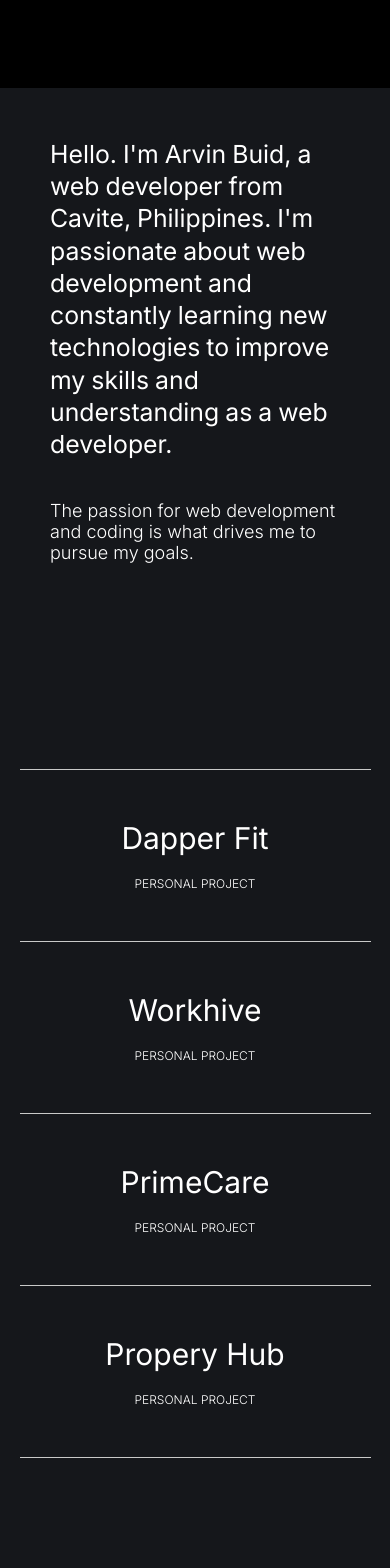
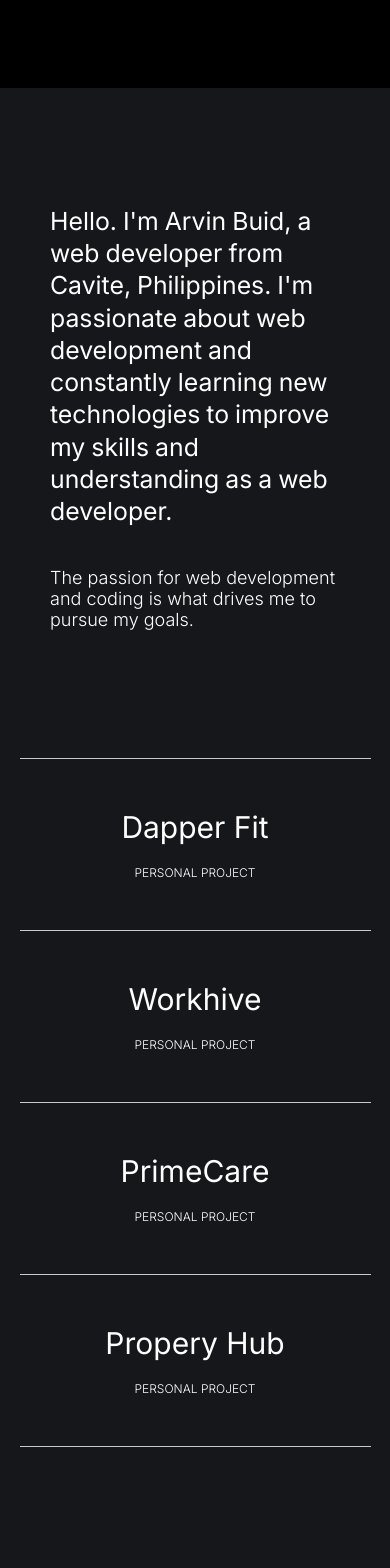
Before and after one commit to arvinbuid/portfolio, a Next.js app: page / in a window 390 px wide. Shown: the part 820-2388 px from the top of the page. Built offline with nearby package versions, Linux system fonts and the light colour scheme.

Commit message:
Update height to auto in src/app/page component styling & fix margin-top media queries in Description component styling.

```diff
--- a/components/description.module.css
+++ b/components/description.module.css
@@ -6,28 +6,22 @@
   justify-content: center;
   color: white;
 
-  /* @media (min-width: 1025px) and (max-width: 1440px) {
-    padding-left: 150px;
-    padding-right: 150px;
-    margin-top: 150px;
-  } */
-
   @media (min-width: 769px) and (max-width: 1440px) {
     padding-left: 100px;
     padding-right: 100px;
-    margin-top: 150px;
+    margin-top: 20%;
   }
 
   @media (min-width: 481px) and (max-width: 768px) {
     padding-left: 100px;
     padding-right: 100px;
-    margin-top: 100px;
+    margin-top: 25%;
   }
 
   @media (max-width: 480px) {
     padding-left: 50px;
     padding-right: 50px;
-    margin-top: 50px;
+    margin-top: 30%;
     gap: 40px;
   }
 
--- a/src/app/page.module.css
+++ b/src/app/page.module.css
@@ -1,7 +1,7 @@
 .main {
   display: flex;
   justify-content: center;
-  height: 100vh;
+  height: auto;
   color: white;
   margin-top: 12rem;
 
```
